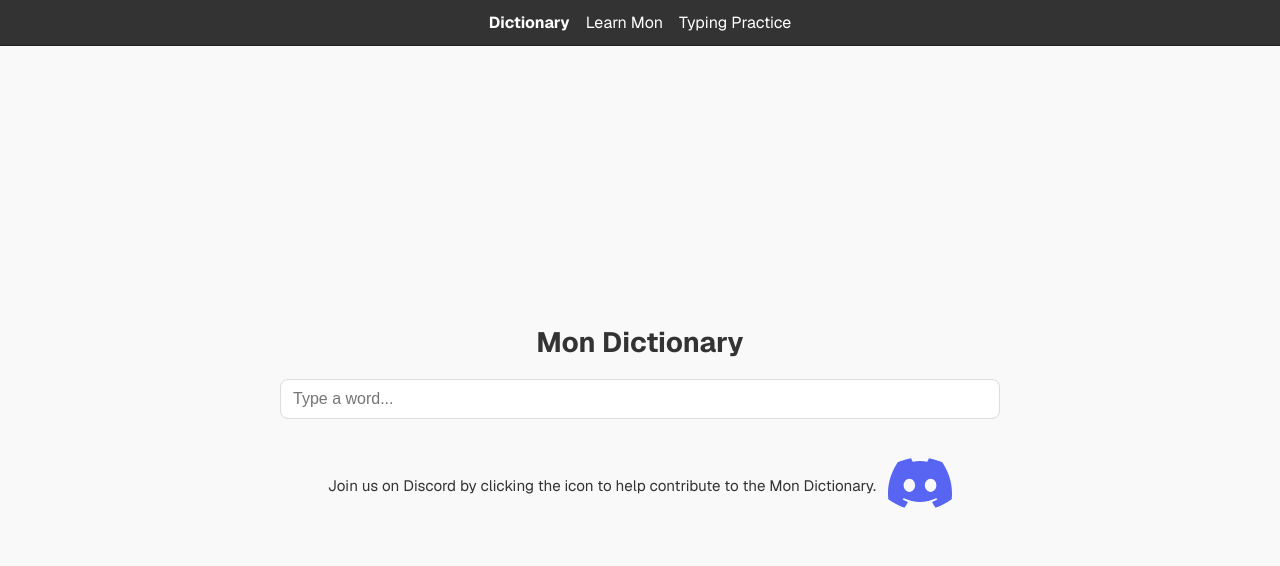
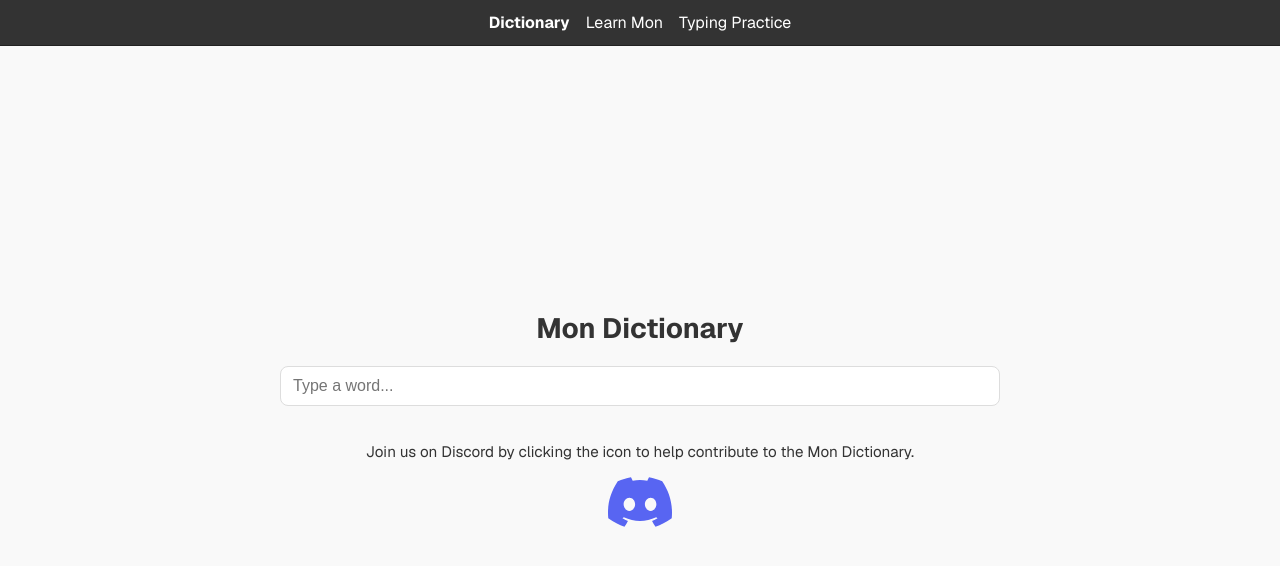
Before and after one commit to iammon/mon-dictionary, a Next.js app: page / in a window 1280 px wide. Shown: the top 566 px of the page. Built offline with nearby package versions, Linux system fonts and the light colour scheme; a web font is replaced by a local one.

Commit message:
Center Discord icon on landing page

```diff
--- a/styles/Home.module.css
+++ b/styles/Home.module.css
@@ -55,13 +55,12 @@
 
 .discordSection {
   display: flex;
-  align-items: center;
+  flex-direction: column;   /* stack children vertically */
+  align-items: center;      /* center horizontally */
   justify-content: center;
-  gap: 12px;
+  gap: 8px;                 /* spacing between text and image */
   text-align: center;
-
-  /* keep it small so it doesn't push content over */
-  margin-top: 8px;
+  margin-top: 12px;
 }
 
 .discordText {
@@ -72,7 +71,7 @@
 }
 
 .discordIcon {
-  display: inline-block;
+  display: block;
 }
 
 /* Tiny screens: tighten spacing */
```
